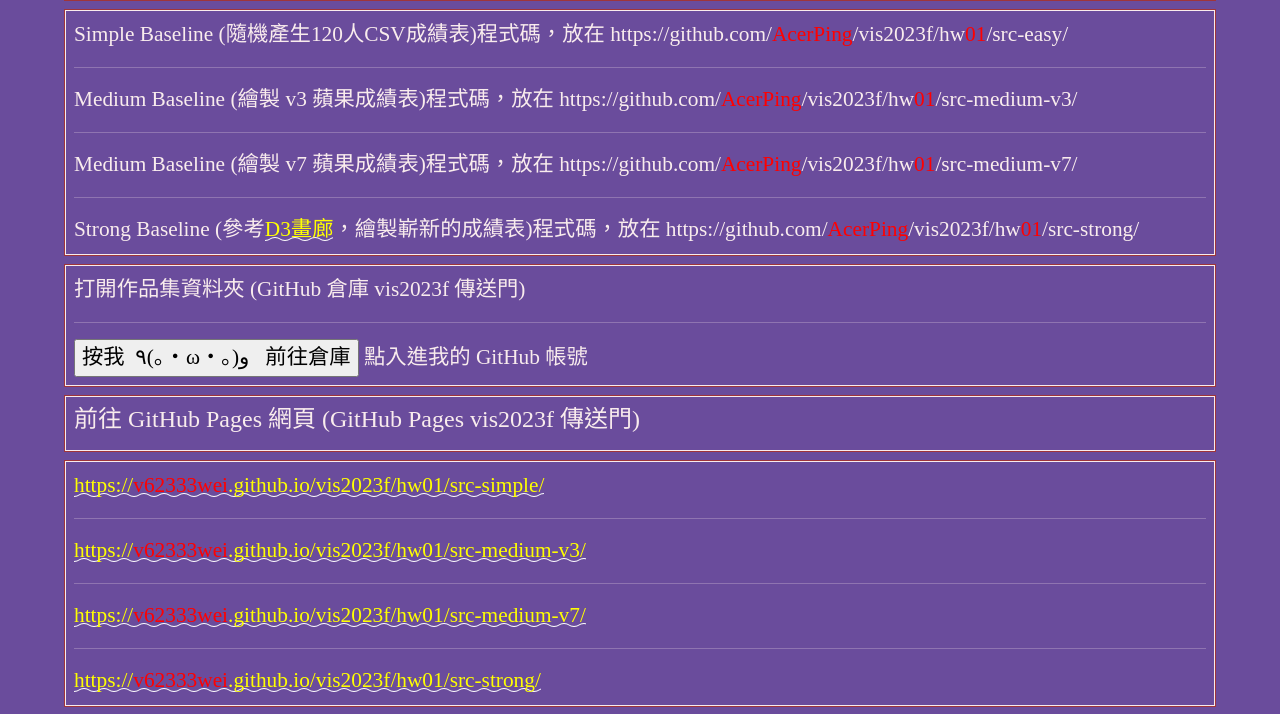
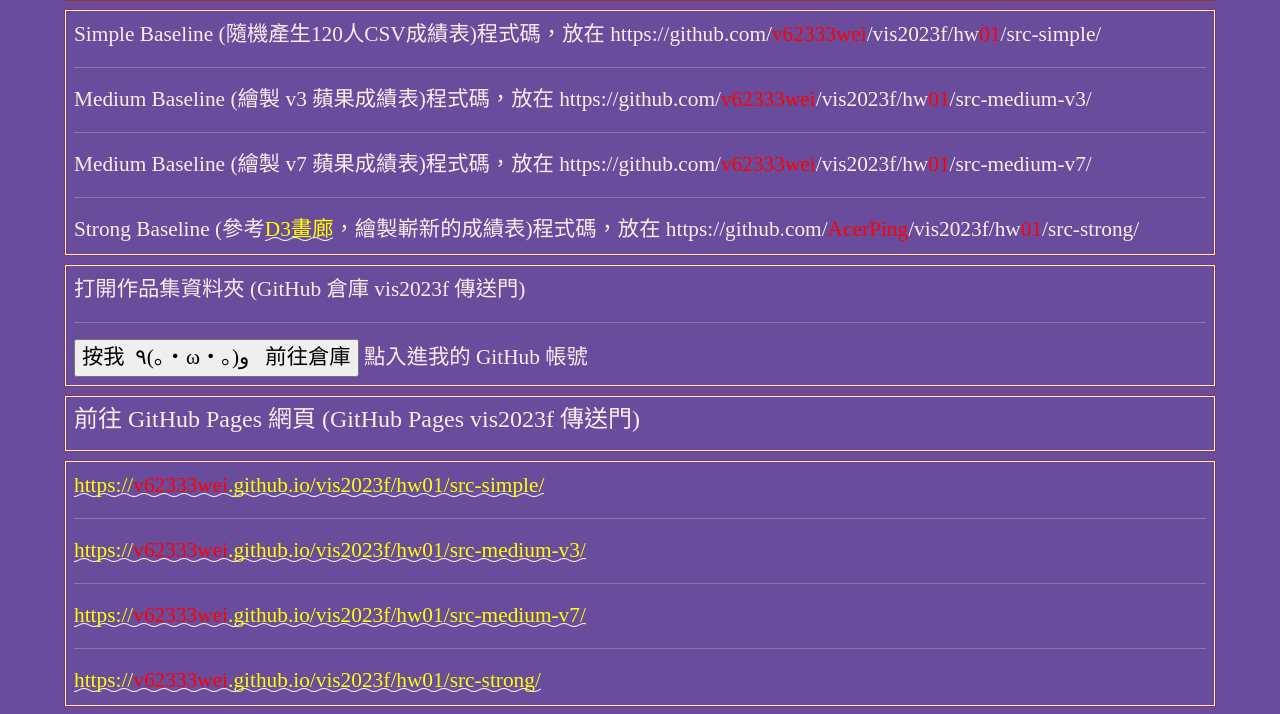
Before and after one commit to v62333wei/vis2023f, a plain HTML site: page hw01/index.html in a window 1280 px wide. Shown: the part 83-797 px from the top of the page. Drawn offline with nearby package versions, Linux system fonts and the light colour scheme; a web font is replaced by a local one.

Commit message:
Add files via upload

```diff
--- a/hw01/index.html
+++ b/hw01/index.html
@@ -184,11 +184,11 @@
 
     <div class="row hw12">
       <div class="col-md-12 twenty">
-        Simple Baseline (隨機產生120人CSV成績表)程式碼，放在 https://github.com/<span style="color:red;">AcerPing</span>/vis2023f/hw<span style="color:red;">01</span>/src-easy/<br>
+        Simple Baseline (隨機產生120人CSV成績表)程式碼，放在 https://github.com/<span style="color:red;">v62333wei</span>/vis2023f/hw<span style="color:red;">01</span>/src-simple/<br>
         <hr>
-        Medium Baseline (繪製 v3 蘋果成績表)程式碼，放在 https://github.com/<span style="color:red;">AcerPing</span>/vis2023f/hw<span style="color:red;">01</span>/src-medium-v3/<br>
+        Medium Baseline (繪製 v3 蘋果成績表)程式碼，放在 https://github.com/<span style="color:red;">v62333wei</span>/vis2023f/hw<span style="color:red;">01</span>/src-medium-v3/<br>
         <hr>
-        Medium Baseline (繪製 v7 蘋果成績表)程式碼，放在 https://github.com/<span style="color:red;">AcerPing</span>/vis2023f/hw<span style="color:red;">01</span>/src-medium-v7/<br>
+        Medium Baseline (繪製 v7 蘋果成績表)程式碼，放在 https://github.com/<span style="color:red;">v62333wei</span>/vis2023f/hw<span style="color:red;">01</span>/src-medium-v7/<br>
         <hr>
         Strong Baseline (參考<a href="https://observablehq.com/@d3/gallery?utm_source=d3js-org&utm_medium=nav&utm_campaign=try-observable">D3畫廊</a>，繪製嶄新的成績表)程式碼，放在 https://github.com/<span style="color:red;">AcerPing</span>/vis2023f/hw<span style="color:red;">01</span>/src-strong/<br>
       </div>
```
